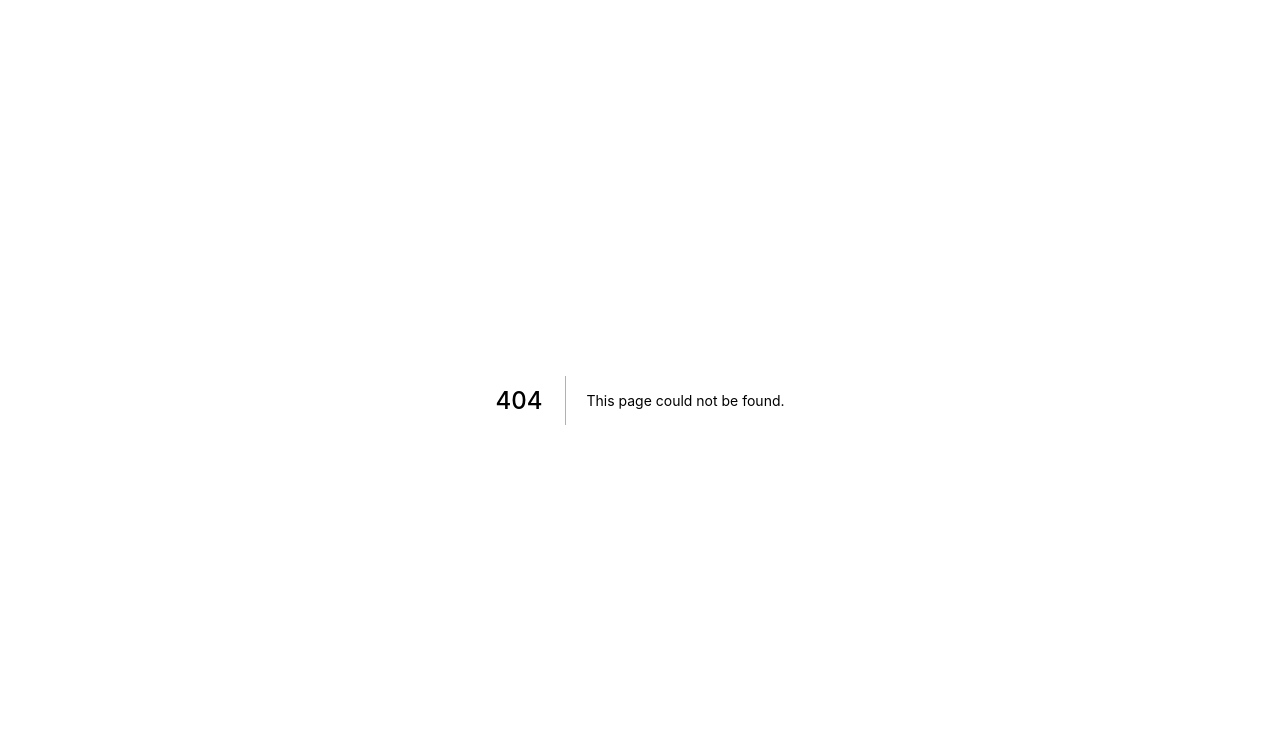
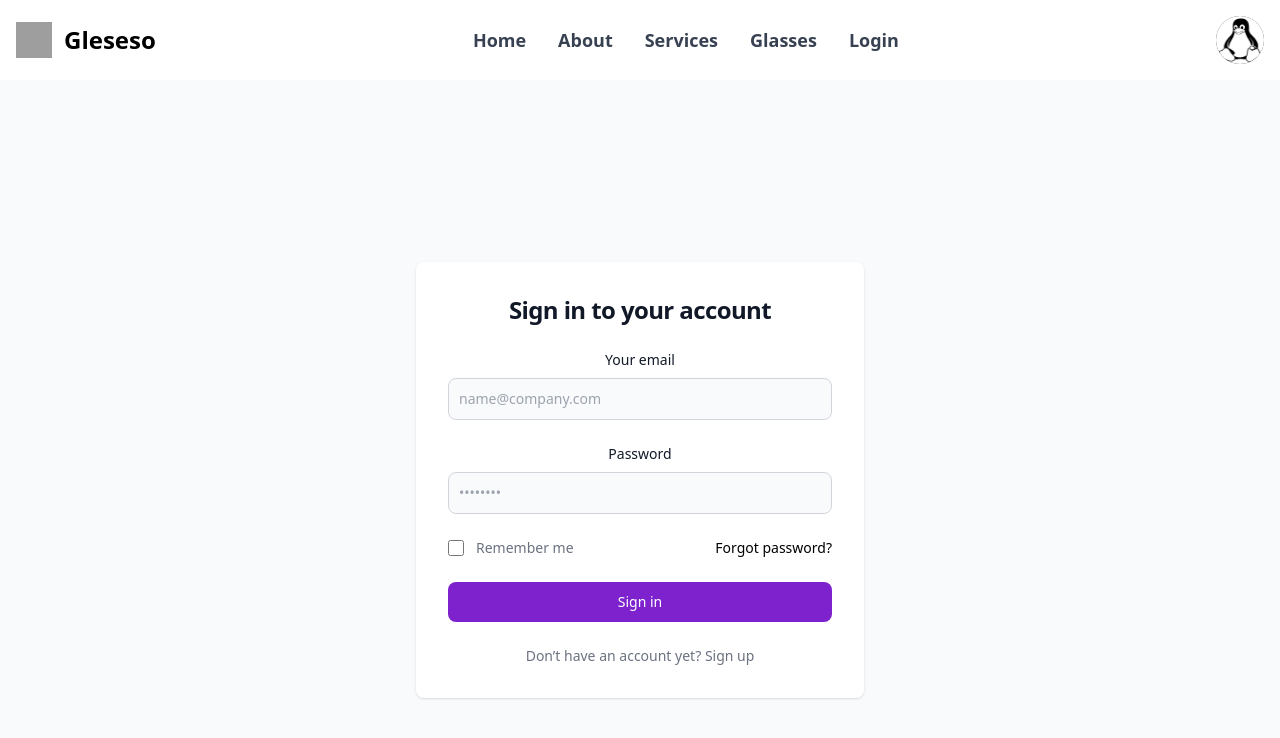
Before and after one commit to msakac/sunglass-shop, a Next.js app: page /login in a window 1280 px wide. Before the commit this address had no page. Shown: the top 738 px of the page. Built offline with nearby package versions, Linux system fonts and the light colour scheme; grey boxes are pictures that could not be loaded.

Commit message:
Some small changes

```diff
--- /dev/null
+++ b/components/LoginForm/LoginForm.tsx
@@ -0,0 +1,77 @@
+import React from 'react';
+
+export default function LoginForm() {
+  return (
+    <section className="bg-gray-50 dark:bg-gray-900">
+      <div className="flex flex-col items-center justify-center px-6 py-8 mx-auto md:h-screen lg:py-0">
+        <div className="w-full bg-white rounded-lg shadow dark:border md:mt-0 sm:max-w-md xl:p-0 dark:bg-gray-800 dark:border-gray-700">
+          <div className="p-6 space-y-4 md:space-y-6 sm:p-8">
+            <h1 className="text-xl font-bold leading-tight tracking-tight text-gray-900 md:text-2xl dark:text-white">
+              Sign in to your account
+            </h1>
+            <form className="space-y-4 md:space-y-6" action="#">
+              <div>
+                <label htmlFor="email" className="block mb-2 text-sm font-medium text-gray-900 dark:text-white">
+                  Your email
+                </label>
+                <input
+                  type="email"
+                  name="email"
+                  id="email"
+                  className="bg-gray-50 border border-gray-300 text-gray-900 text-sm rounded-lg focus:ring-blue-500 focus:border-blue-500 block w-full p-2.5 dark:bg-gray-700 dark:border-gray-600 dark:placeholder-gray-400 dark:text-white dark:focus:ring-blue-500 dark:focus:border-blue-500"
+                  placeholder="name@company.com"
+                  required
+                />
+              </div>
+              <div>
+                <label htmlFor="password" className="block mb-2 text-sm font-medium text-gray-900 dark:text-white">
+                  Password
+                </label>
+                <input
+                  type="password"
+                  name="password"
+                  id="password"
+                  placeholder="••••••••"
+                  className="bg-gray-50 border border-gray-300 text-gray-900 sm:text-sm rounded-lg focus:ring-primary-600 focus:border-primary-600 block w-full p-2.5 dark:bg-gray-700 dark:border-gray-600 dark:placeholder-gray-400 dark:text-white dark:focus:ring-blue-500 dark:focus:border-blue-500"
+                  required
+                />
+              </div>
+              <div className="flex items-center justify-between">
+                <div className="flex items-start">
+                  <div className="flex items-center h-5">
+                    <input
+                      id="remember"
+                      aria-describedby="remember"
+                      type="checkbox"
+                      className="w-4 h-4 border border-gray-300 rounded bg-gray-50 focus:ring-3 focus:ring-primary-300 dark:bg-gray-700 dark:border-gray-600 dark:focus:ring-primary-600 dark:ring-offset-gray-800"
+                      required
+                    />
+                  </div>
+                  <div className="ml-3 text-sm">
+                    <label htmlFor="remember" className="text-gray-500 dark:text-gray-300">
+                      Remember me
+                    </label>
+                  </div>
+                </div>
+                <a href="#" className="text-sm font-medium text-primary-600 hover:underline dark:text-primary-500">
+                  Forgot password?
+                </a>
+              </div>
+              <button
+                type="submit"
+                className="w-full text-white bg-purple-700 hover:bg-purple-900 rounded-lg text-sm px-5 py-2.5 text-center">
+                Sign in
+              </button>
+              <p className="text-sm font-light text-gray-500 dark:text-gray-400">
+                Don’t have an account yet?{' '}
+                <a href="#" className="font-medium text-primary-600 hover:underline dark:text-primary-500">
+                  Sign up
+                </a>
+              </p>
+            </form>
+          </div>
+        </div>
+      </div>
+    </section>
+  );
+}
--- a/components/Navigation/Navigation.tsx
+++ b/components/Navigation/Navigation.tsx
@@ -62,7 +62,7 @@ export default function Navigation() {
     {
       key: '5n',
       title: 'Login',
-      link: '/'
+      link: '/login'
     }
   ];
 
--- /dev/null
+++ b/pages/login/index.tsx
@@ -0,0 +1,33 @@
+import Head from 'next/head';
+import React, { Fragment, useState } from 'react';
+import { GlassesType } from '../../common/types';
+import GlassesForm from '../../components/Glasses/GlassesForm/GlassesForm';
+import Layout from '../../components/Layout/Layout';
+import Table from '../../components/Table/Table';
+import Button from '../../components/UI/Button';
+import Card from '../../components/UI/Card';
+import Title from '../../components/UI/Title';
+import { HomepageHead } from '../../helpers/head-data';
+import { useRouter } from 'next/router';
+import Modal from '../../components/Modal/Modal';
+import LoginForm from '../../components/LoginForm/LoginForm';
+
+interface IAdminPageProps {
+  glasses: GlassesType[];
+}
+
+export default function index({ glasses }: IAdminPageProps) {
+  const router = useRouter();
+  /** Render */
+  return (
+    <Fragment>
+      <Head>
+        <title>{HomepageHead.title}</title>
+        <meta {...HomepageHead.meta} />
+      </Head>
+      <Layout>
+        <LoginForm/>
+      </Layout>
+    </Fragment>
+  );
+}
--- a/styles/globals.css
+++ b/styles/globals.css
@@ -4,6 +4,18 @@
 
 @layer base{
     body{
-        @apply bg-gray-900
+        @apply bg-gray-900;
     }
 }
+
+@layer utilities{
+
+    .heading-1 {
+        font-size: 70px;
+        font-weight: 600;
+        background-image: linear-gradient(to left, #553c9a, #b393d3);
+        color: transparent;
+        background-clip: text;
+        -webkit-background-clip: text;
+    }
+}
```
